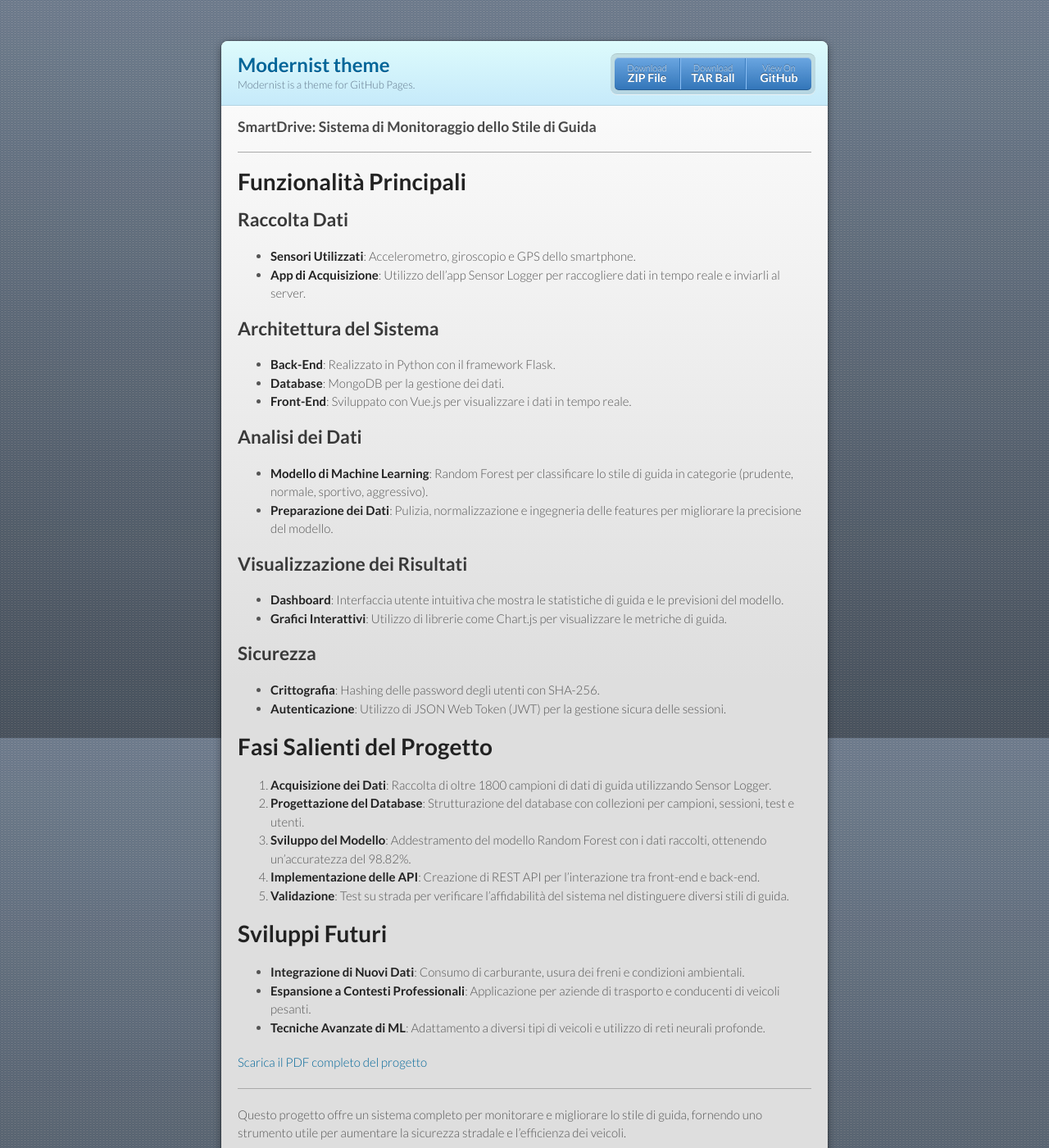
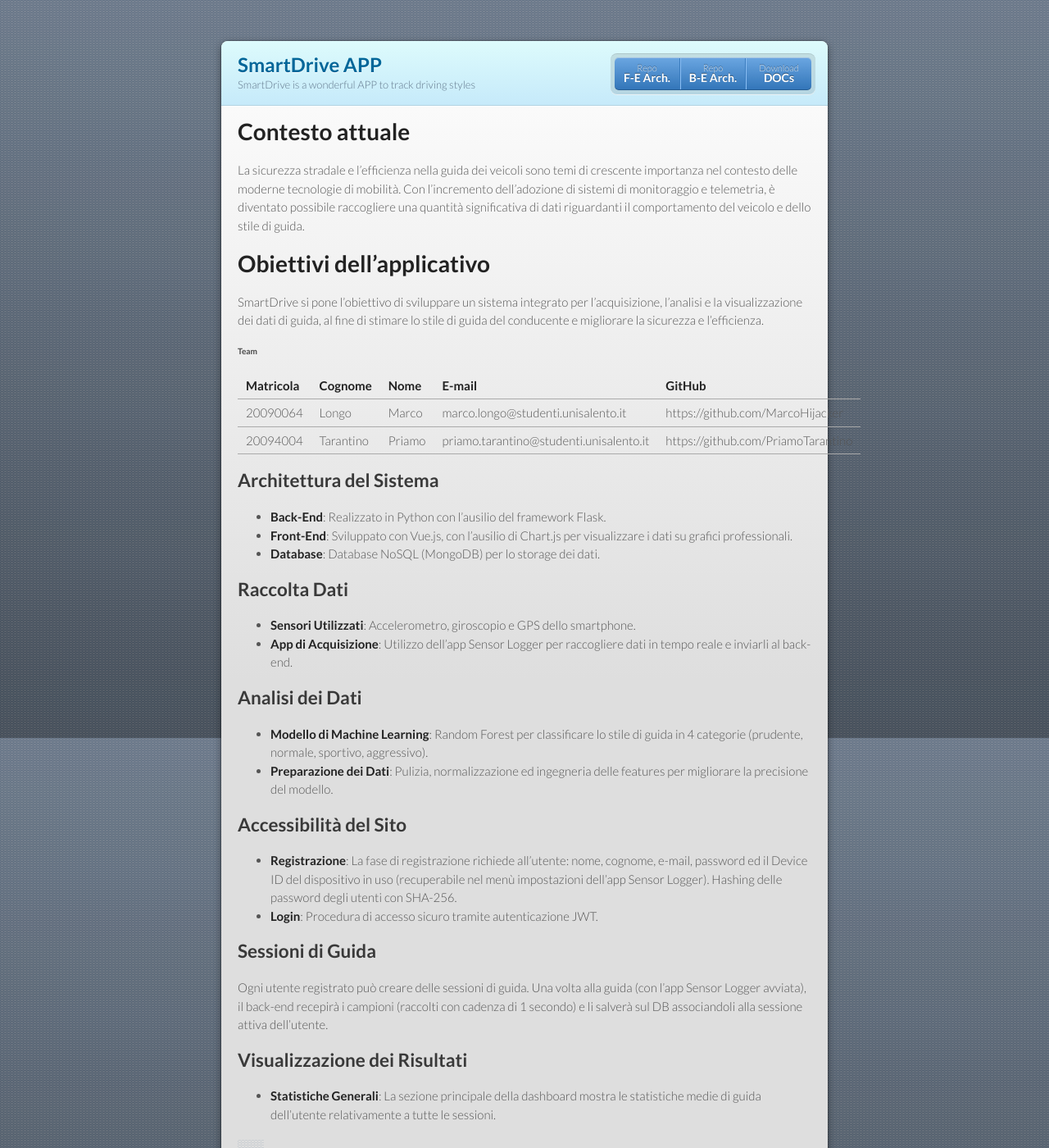
Before and after one commit to MarcoHijacker/SmartDrive-Page, a Jekyll site: the page built from index.md, in a window 1280 px wide and 1400 px high. Shown: the whole window at 82% size. Built offline with Jekyll 4.4.1, drawn with Linux system fonts in a browser that asks for light colours; our own code applies the rules of GitHub Pages for plain Markdown files; some of the changed text lies outside the part shown.

Commit message:
Little improvements

```diff
--- a/_config.yml
+++ b/_config.yml
@@ -1,5 +1,5 @@
-title: Modernist theme
-description: Modernist is a theme for GitHub Pages.
+title: SmartDrive APP
+description: SmartDrive is a wonderful APP to track driving styles
 show_downloads: true
 google_analytics:
 theme: jekyll-theme-modernist
--- a/_layouts/default.html
+++ b/_layouts/default.html
@@ -26,10 +26,10 @@
         <p class="view"><a href="{{ site.github.repository_url }}">View the Project on GitHub <small>{{ github_name }}</small></a></p>
         <ul>
         {% if site.show_downloads %}
-          <li><a href="{{ site.github.zip_url }}">Download <strong>ZIP File</strong></a></li>
-          <li><a href="{{ site.github.tar_url }}">Download <strong>TAR Ball</strong></a></li>
+          <li><a href="{{ site.github.zip_url }}">Repo <strong>F-E Arch.</strong></a></li>
+          <li><a href="{{ site.github.tar_url }}">Repo <strong>B-E Arch.</strong></a></li>
         {% endif %}
-          <li><a href="{{ site.github.repository_url }}">View On <strong>GitHub</strong></a></li>
+          <li><a href="{{ site.github.repository_url }}">Download<strong>DOCs</strong></a></li>
         </ul>
       </header>
       <section>
--- a/index.md
+++ b/index.md
@@ -2,32 +2,47 @@
 layout: default
 ---
 
-### SmartDrive: Sistema di Monitoraggio dello Stile di Guida
+# Contesto attuale
 
----
+La sicurezza stradale e l'efficienza nella guida dei veicoli sono temi di crescente importanza nel contesto delle moderne tecnologie di mobilità. Con l'incremento dell'adozione di sistemi di monitoraggio e telemetria, è diventato possibile raccogliere una quantità significativa di dati riguardanti il comportamento del veicolo e dello stile di guida.
 
-# Funzionalità Principali
+# Obiettivi dell'applicativo
+
+SmartDrive si pone l'obiettivo di sviluppare un sistema integrato per l'acquisizione, l'analisi e la visualizzazione dei dati di guida, al fine di stimare lo stile di guida del conducente e migliorare la sicurezza e l'efficienza.
+
+###### Team
+
+| Matricola          | Cognome            | Nome               | E-mail                                 | GitHub                                 |
+|:-------------------|:-------------------|:-------------------|:---------------------------------------|:---------------------------------------|
+| 20090064           | Longo              | Marco              | marco.longo@studenti.unisalento.it     | https://github.com/MarcoHijacker       |
+| 20094004           | Tarantino          | Priamo             | priamo.tarantino@studenti.unisalento.it| https://github.com/PriamoTarantino     |
+
+## Architettura del Sistema
+- **Back-End**: Realizzato in Python con l'ausilio del framework Flask.
+- **Front-End**: Sviluppato con Vue.js, con l'ausilio di Chart.js per visualizzare i dati su grafici professionali.
+- **Database**: Database NoSQL (MongoDB) per lo storage dei dati.
 
 ## Raccolta Dati
 - **Sensori Utilizzati**: Accelerometro, giroscopio e GPS dello smartphone.
-- **App di Acquisizione**: Utilizzo dell'app Sensor Logger per raccogliere dati in tempo reale e inviarli al server.
-
-## Architettura del Sistema
-- **Back-End**: Realizzato in Python con il framework Flask.
-- **Database**: MongoDB per la gestione dei dati.
-- **Front-End**: Sviluppato con Vue.js per visualizzare i dati in tempo reale.
+- **App di Acquisizione**: Utilizzo dell'app Sensor Logger per raccogliere dati in tempo reale e inviarli al back-end.
 
 ## Analisi dei Dati
-- **Modello di Machine Learning**: Random Forest per classificare lo stile di guida in categorie (prudente, normale, sportivo, aggressivo).
-- **Preparazione dei Dati**: Pulizia, normalizzazione e ingegneria delle features per migliorare la precisione del modello.
+- **Modello di Machine Learning**: Random Forest per classificare lo stile di guida in 4 categorie (prudente, normale, sportivo, aggressivo).
+- **Preparazione dei Dati**: Pulizia, normalizzazione ed ingegneria delle features per migliorare la precisione del modello.
+
+## Accessibilità del Sito
+- **Registrazione**: La fase di registrazione richiede all'utente: nome, cognome, e-mail, password ed il Device ID del dispositivo in uso (recuperabile nel menù impostazioni dell'app Sensor Logger). Hashing delle password degli utenti con SHA-256.
+- **Login**: Procedura di accesso sicuro tramite autenticazione JWT.
+
+## Sessioni di Guida
+Ogni utente registrato può creare delle sessioni di guida. Una volta alla guida (con l'app Sensor Logger avviata), il back-end recepirà i campioni (raccolti con cadenza di 1 secondo) e li salverà sul DB associandoli alla sessione attiva dell'utente.
 
 ## Visualizzazione dei Risultati
-- **Dashboard**: Interfaccia utente intuitiva che mostra le statistiche di guida e le previsioni del modello.
-- **Grafici Interattivi**: Utilizzo di librerie come Chart.js per visualizzare le metriche di guida.
+- **Statistiche Generali**: La sezione principale della dashboard mostra le statistiche medie di guida dell'utente relativamente a tutte le sessioni.
 
-## Sicurezza
-- **Crittografia**: Hashing delle password degli utenti con SHA-256.
-- **Autenticazione**: Utilizzo di JSON Web Token (JWT) per la gestione sicura delle sessioni.
+![Dashboard Example](https://github.com/MarcoHijacker/SmartDrive-Page/blob/main/assets/images/checker.png)
+
+- **Grafici di Sessione**: La sezione relativa alle statistiche di sessione mostra svariati grafici per stimare l'andamento puntuale di: accelerazione, velocità, rollìo, beccheggio. Per ogni campione sul grafico è possibile analizzare lo stile di guida istantaneo ad esso associato. Infine è presente una mappa che traccia il percorso effettuato dal guidatore per la sessione in corso.
 
 # Fasi Salienti del Progetto
 
@@ -42,8 +57,6 @@ layout: default
 - **Integrazione di Nuovi Dati**: Consumo di carburante, usura dei freni e condizioni ambientali.
 - **Espansione a Contesti Professionali**: Applicazione per aziende di trasporto e conducenti di veicoli pesanti.
 - **Tecniche Avanzate di ML**: Adattamento a diversi tipi di veicoli e utilizzo di reti neurali profonde.
-
-[Scarica il PDF completo del progetto](./SmartDrive_executive_summary_IoT_Longo_Tarantino.pdf)
 
 ---
 
```
